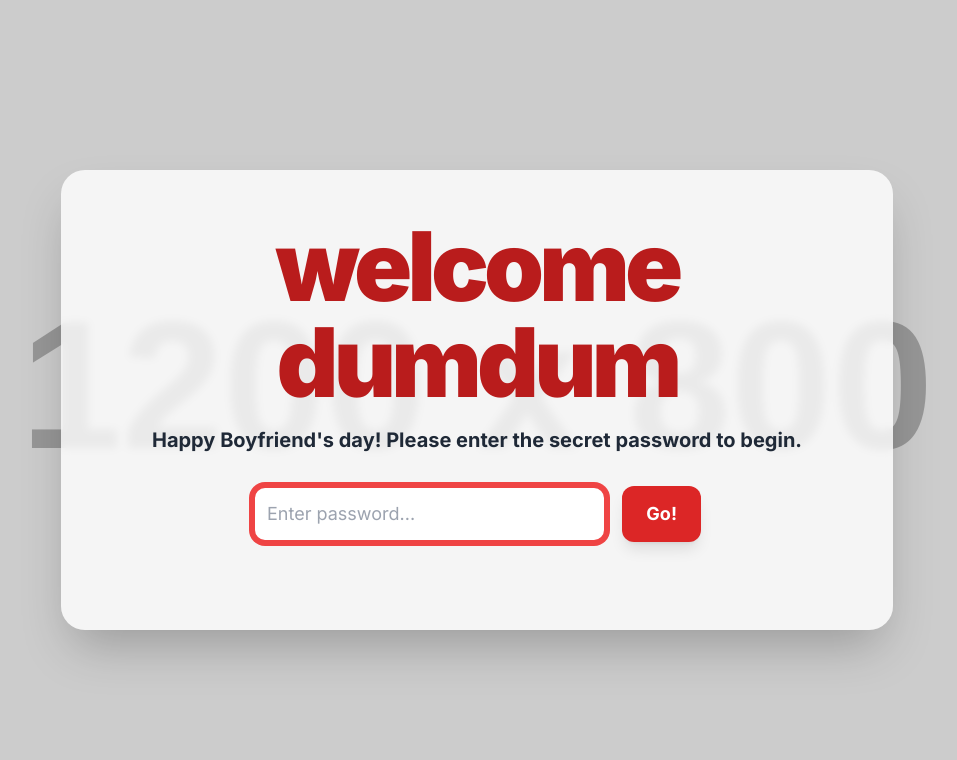
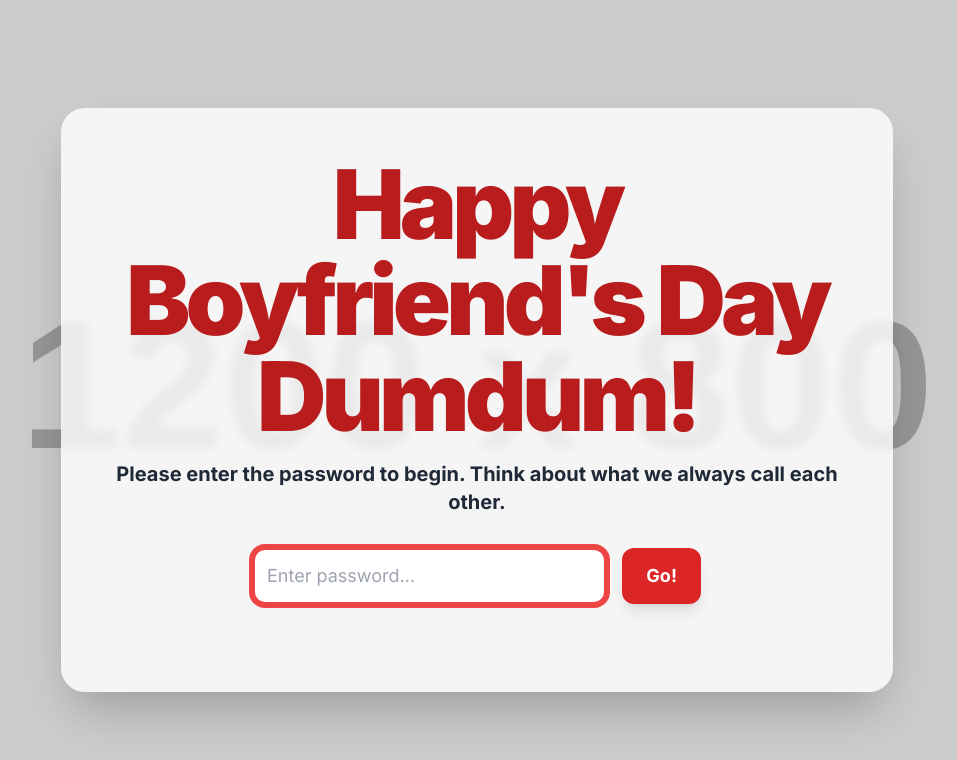
Before and after one commit to Xxoliaxx/xxoliaxx.github.io, a plain HTML site: page index.html in a window 1280 px wide. Shown: the whole page, without its empty margins (163-1120 px from the left). Drawn offline with nearby package versions, Linux system fonts and the light colour scheme; placeholder pictures from the web are drawn by us.

Commit message:
Update index.html

```diff
--- a/index.html
+++ b/index.html
@@ -41,11 +41,11 @@
         <div id="landing-view" class="flex flex-col items-center justify-center text-center p-6 sm:p-12 bg-white/80 backdrop-blur-sm rounded-3xl shadow-2xl transition-opacity duration-1000">
 
             <h1 class="text-6xl sm:text-7xl lg:text-8xl font-black text-red-700 leading-tight mb-4 tracking-tighter">
-                welcome dumdum
+                Happy Boyfriend's Day Dumdum!
             </h1>
 
             <p class="text-lg sm:text-xl font-semibold text-gray-800 mb-8">
-                Happy Boyfriend's day! Please enter the secret password to begin.
+                Please enter the password to begin. Think about what we always call each other.
             </p>
 
             <div class="flex flex-col sm:flex-row gap-4 w-full max-w-md">
@@ -67,7 +67,7 @@
 
             <!-- Error Message Box -->
             <div id="error-message" class="mt-4 text-red-600 font-medium opacity-0 transition-opacity duration-300">
-                Wrong password, my love. Try again!
+                Wrong password, bui. Try again!
             </div>
         </div>
 
@@ -79,7 +79,7 @@
             </h1>
 
             <p class="text-xl sm:text-2xl font-medium text-gray-700 mb-8">
-                Let's reveal some of the endless reasons I adore you.
+                I wanted to tell you some of the endless reasons I love you.
             </p>
 
             <!-- Card for displaying the reason -->
@@ -103,7 +103,7 @@
     <!-- JavaScript Logic -->
     <script>
         // --- Configuration and Data ---
-        const SECRET_PASSWORD = "iloveyou";
+        const SECRET_PASSWORD = "bui";
 
         const REASONS_I_LOVE_YOU = [
             "Your laugh is my favorite sound in the world, and I could listen to it forever.",
```
